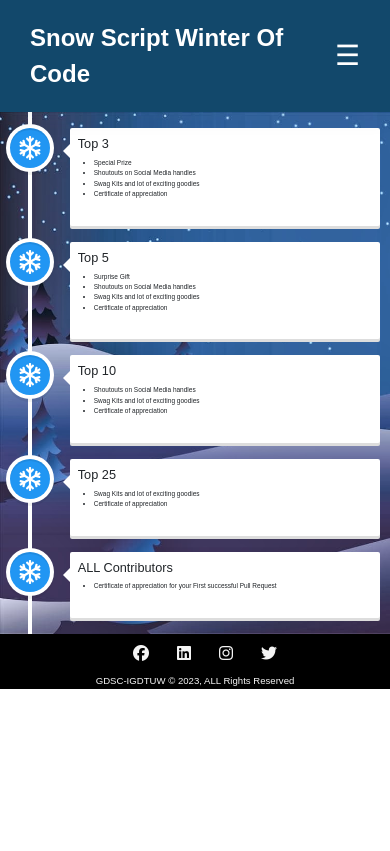
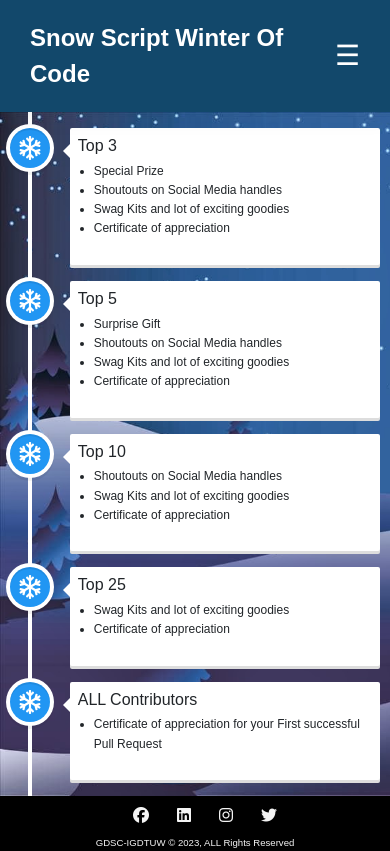
Before and after one commit to i-am-SnehaChauhan/snow-script, a React (Create React App) app: page /prizes in a window 390 px wide. Built offline with nearby package versions, Linux system fonts and the light colour scheme.

Commit message:
font size increased

```diff
--- a/src/pages/Prizes.js
+++ b/src/pages/Prizes.js
@@ -5,6 +5,7 @@ import Footer from "../components/Footer/Footer";
  import 'react-vertical-timeline-component/style.min.css';
  import { FaRegSnowflake } from "react-icons/fa";
  import prizes_bg from "../assets/prizes_bg.jpg";
+ import "./prizes.css" ;
 
 
 
--- /dev/null
+++ b/src/pages/prizes.css
@@ -0,0 +1,26 @@
+/* .prizeList li::before {
+    content:'*';
+
+} */
+
+/* *{
+    list-style: disc;
+} */
+
+.prizeList{
+    /* list-style-type: 'disc'; */
+    list-style: disc;
+
+}
+
+@media (max-width: 768px) {
+
+    .vertical-timeline-element-title{
+        font-size:2rem ;
+    }
+    .prizeList li {
+        font-size: 1.5rem;
+
+    }
+
+}
```
